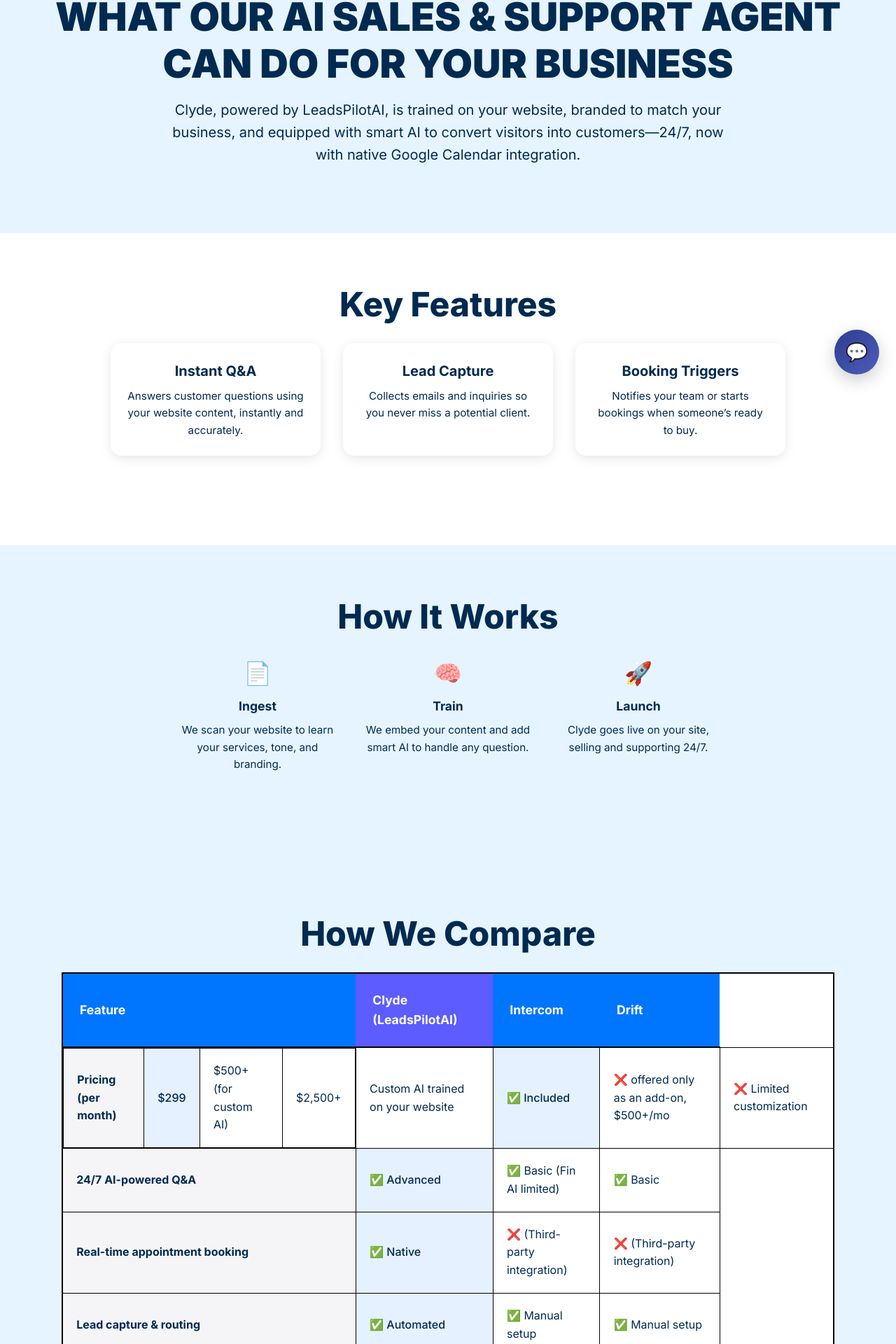
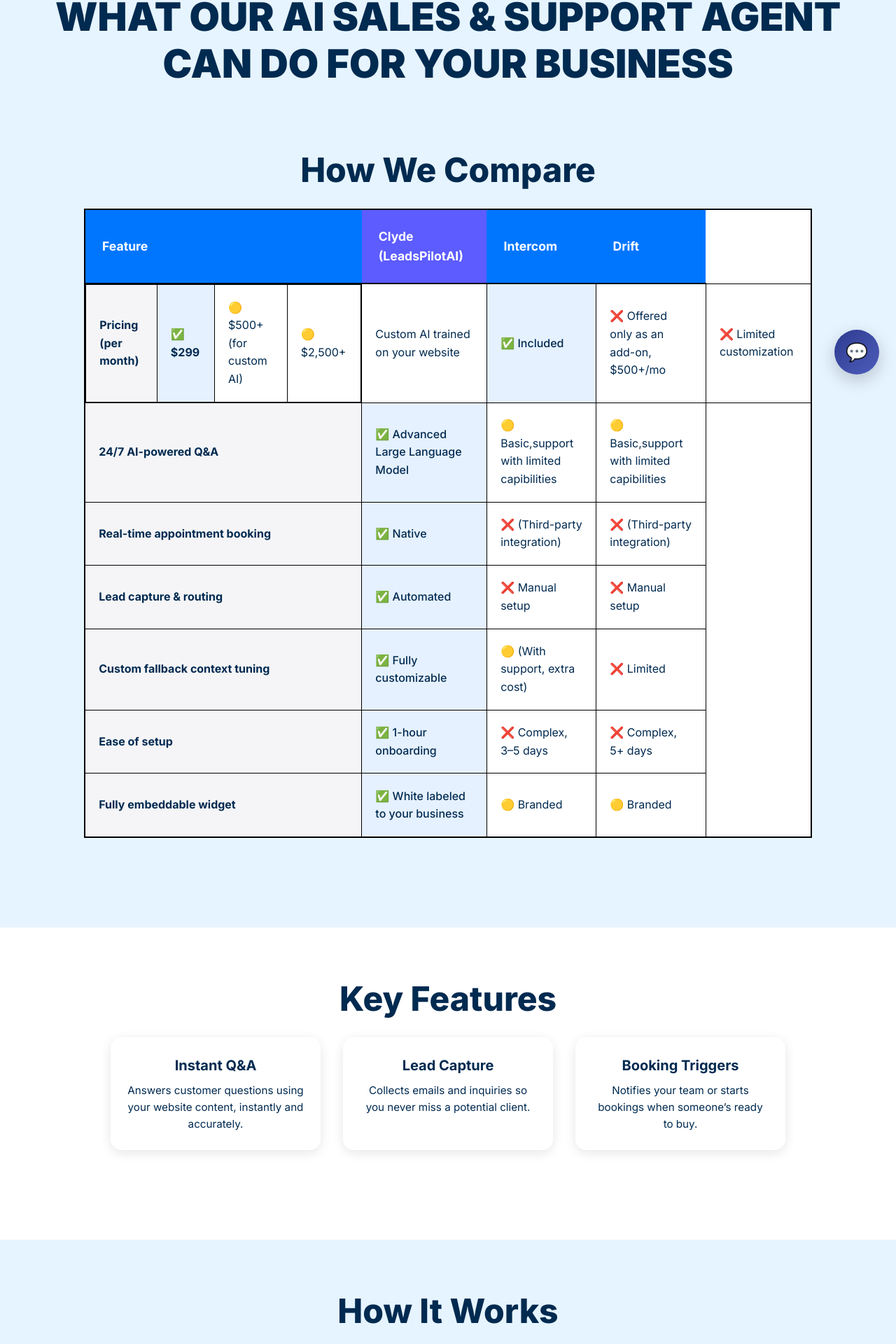
Before and after one commit to palmer95/LeadsPilotAi-Site, a Next.js app: page /product in a window 1280 px wide. Shown: the part 241-2161 px from the top of the page at 70% size. Built offline with nearby package versions, Linux system fonts and the light colour scheme.

Commit message:
fix: Gavin's updates

```diff
--- a/src/app/product/page.tsx
+++ b/src/app/product/page.tsx
@@ -11,12 +11,100 @@ export default function ProductPage() {
           <h1 className="hero-title">
             WHAT OUR AI SALES & SUPPORT AGENT CAN DO FOR YOUR BUSINESS
           </h1>
-          <p className="hero-text">
-            Clyde, powered by LeadsPilotAI, is trained on your website, branded
-            to match your business, and equipped with smart AI to convert
-            visitors into customers—24/7, now with native Google Calendar
-            integration.
-          </p>
+          {/* Comparison Chart */}
+          <section className="comparison">
+            <h2 className="section-title">How We Compare</h2>
+            <div className="comparison-table-wrapper">
+              <table className="comparison-table">
+                <thead>
+                  <tr>
+                    <th className="table-header">Feature</th>
+                    <th className="table-header highlight">
+                      Clyde (LeadsPilotAI)
+                    </th>
+                    <th className="table-header">Intercom</th>
+                    <th className="table-header">Drift</th>
+                  </tr>
+                </thead>
+                <tbody>
+                  <tr>
+                    <tr>
+                      <td className="table-cell">Pricing (per month)</td>
+                      <td className="table-cell highlight">
+                        <strong>✅ $299</strong>
+                      </td>
+                      <td className="table-cell">🟡 $500+ (for custom AI)</td>
+                      <td className="table-cell">🟡 $2,500+</td>
+                    </tr>
+                    <td className="table-cell">
+                      Custom AI trained on your website
+                    </td>
+                    <td className="table-cell highlight">✅ Included</td>
+                    <td className="table-cell">
+                      ❌ Offered only as an add-on, $500+/mo
+                    </td>
+                    <td className="table-cell">❌ Limited customization</td>
+                  </tr>
+                  <tr>
+                    <td className="table-cell">24/7 AI-powered Q&A</td>
+                    <td className="table-cell highlight">
+                      ✅ Advanced Large Language Model
+                    </td>
+                    <td className="table-cell">
+                      {" "}
+                      🟡 Basic,support with limited capibilities
+                    </td>
+                    <td className="table-cell">
+                      {" "}
+                      🟡 Basic,support with limited capibilities
+                    </td>
+                  </tr>
+                  <tr>
+                    <td className="table-cell">
+                      Real-time appointment booking
+                    </td>
+                    <td className="table-cell highlight">✅ Native</td>
+                    <td className="table-cell">❌ (Third-party integration)</td>
+                    <td className="table-cell">❌ (Third-party integration)</td>
+                  </tr>
+                  <tr>
+                    <td className="table-cell">Lead capture & routing</td>
+                    <td className="table-cell highlight">✅ Automated</td>
+                    <td className="table-cell">❌ Manual setup</td>
+                    <td className="table-cell">❌ Manual setup</td>
+                  </tr>
+                  <tr>
+                    <td className="table-cell">
+                      Custom fallback context tuning
+                    </td>
+                    <td className="table-cell highlight">
+                      ✅ Fully customizable
+                    </td>
+                    <td className="table-cell">
+                      🟡 (With support, extra cost)
+                    </td>
+                    <td className="table-cell">❌ Limited</td>
+                  </tr>
+                  <tr>
+                    <td className="table-cell">Ease of setup</td>
+                    <td className="table-cell highlight">
+                      ✅ 1-hour onboarding
+                    </td>
+                    <td className="table-cell">❌ Complex, 3–5 days</td>
+                    <td className="table-cell">❌ Complex, 5+ days</td>
+                  </tr>
+                  <tr>
+                    <td className="table-cell">Fully embeddable widget</td>
+                    <td className="table-cell highlight">
+                      ✅ White labeled to your business
+                    </td>
+                    <td className="table-cell">🟡 Branded</td>
+                    <td className="table-cell">🟡 Branded</td>
+                  </tr>
+                </tbody>
+              </table>
+            </div>
+          </section>
         </div>
       </section>
 
@@ -93,24 +181,34 @@ export default function ProductPage() {
               <tr>
                 <tr>
                   <td className="table-cell">Pricing (per month)</td>
-                  <td className="table-cell highlight">$299</td>
-                  <td className="table-cell">$500+ (for custom AI)</td>
-                  <td className="table-cell">$2,500+</td>
+                  <td className="table-cell highlight">
+                    <strong>✅ $299</strong>
+                  </td>
+                  <td className="table-cell">🟡 $500+ (for custom AI)</td>
+                  <td className="table-cell">🟡 $2,500+</td>
                 </tr>
                 <td className="table-cell">
                   Custom AI trained on your website
                 </td>
                 <td className="table-cell highlight">✅ Included</td>
                 <td className="table-cell">
-                  ❌ offered only as an add-on, $500+/mo
+                  ❌ Offered only as an add-on, $500+/mo
                 </td>
                 <td className="table-cell">❌ Limited customization</td>
               </tr>
               <tr>
                 <td className="table-cell">24/7 AI-powered Q&A</td>
-                <td className="table-cell highlight">✅ Advanced</td>
-                <td className="table-cell">✅ Basic (Fin AI limited)</td>
-                <td className="table-cell">✅ Basic</td>
+                <td className="table-cell highlight">
+                  ✅ Advanced Large Language Model
+                </td>
+                <td className="table-cell">
+                  {" "}
+                  🟡 Basic,support with limited capibilities
+                </td>
+                <td className="table-cell">
+                  {" "}
+                  🟡 Basic,support with limited capibilities
+                </td>
               </tr>
               <tr>
                 <td className="table-cell">Real-time appointment booking</td>
@@ -121,13 +219,13 @@ export default function ProductPage() {
               <tr>
                 <td className="table-cell">Lead capture & routing</td>
                 <td className="table-cell highlight">✅ Automated</td>
-                <td className="table-cell">✅ Manual setup</td>
-                <td className="table-cell">✅ Manual setup</td>
+                <td className="table-cell">❌ Manual setup</td>
+                <td className="table-cell">❌ Manual setup</td>
               </tr>
               <tr>
                 <td className="table-cell">Custom fallback context tuning</td>
                 <td className="table-cell highlight">✅ Fully customizable</td>
-                <td className="table-cell">✅ (With support, extra cost)</td>
+                <td className="table-cell">🟡 (With support, extra cost)</td>
                 <td className="table-cell">❌ Limited</td>
               </tr>
               <tr>
@@ -138,9 +236,11 @@ export default function ProductPage() {
               </tr>
               <tr>
                 <td className="table-cell">Fully embeddable widget</td>
-                <td className="table-cell highlight">✅ Seamless</td>
-                <td className="table-cell">✅ Branded</td>
-                <td className="table-cell">✅ Branded</td>
+                <td className="table-cell highlight">
+                  ✅ White labeled to your business
+                </td>
+                <td className="table-cell">🟡 Branded</td>
+                <td className="table-cell">🟡 Branded</td>
               </tr>
             </tbody>
           </table>
```
Also changed, not shown: src/app/pricing/page.tsx (+45 -11 lines).
